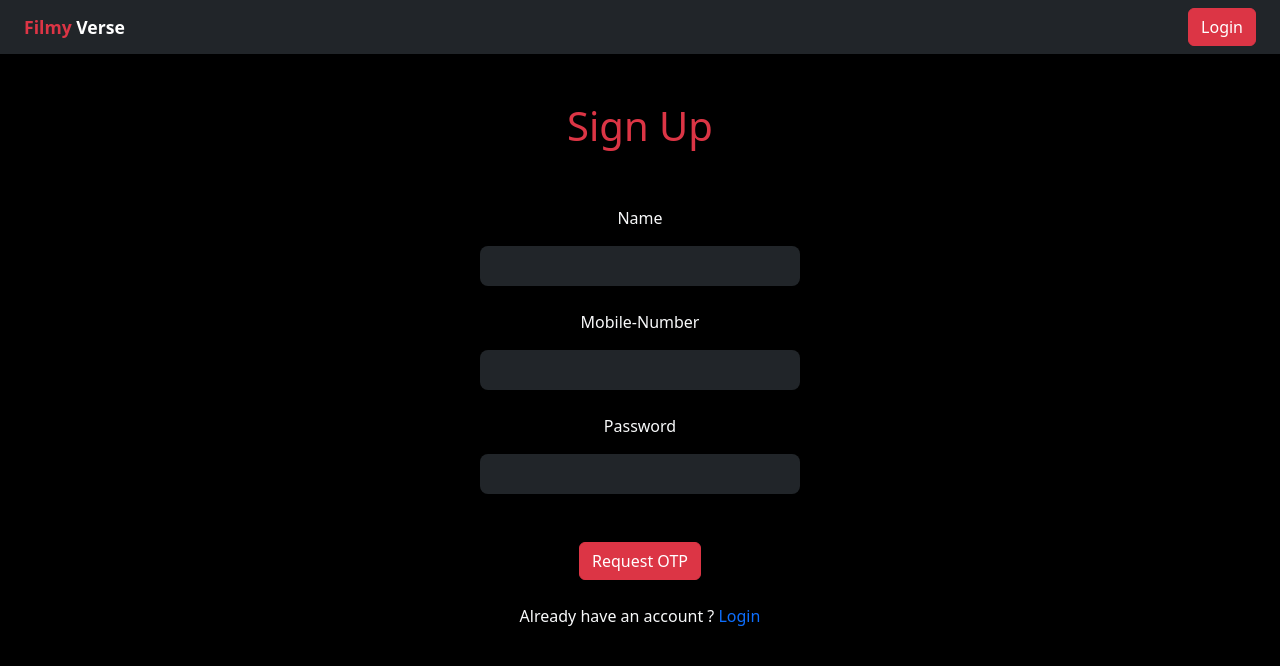
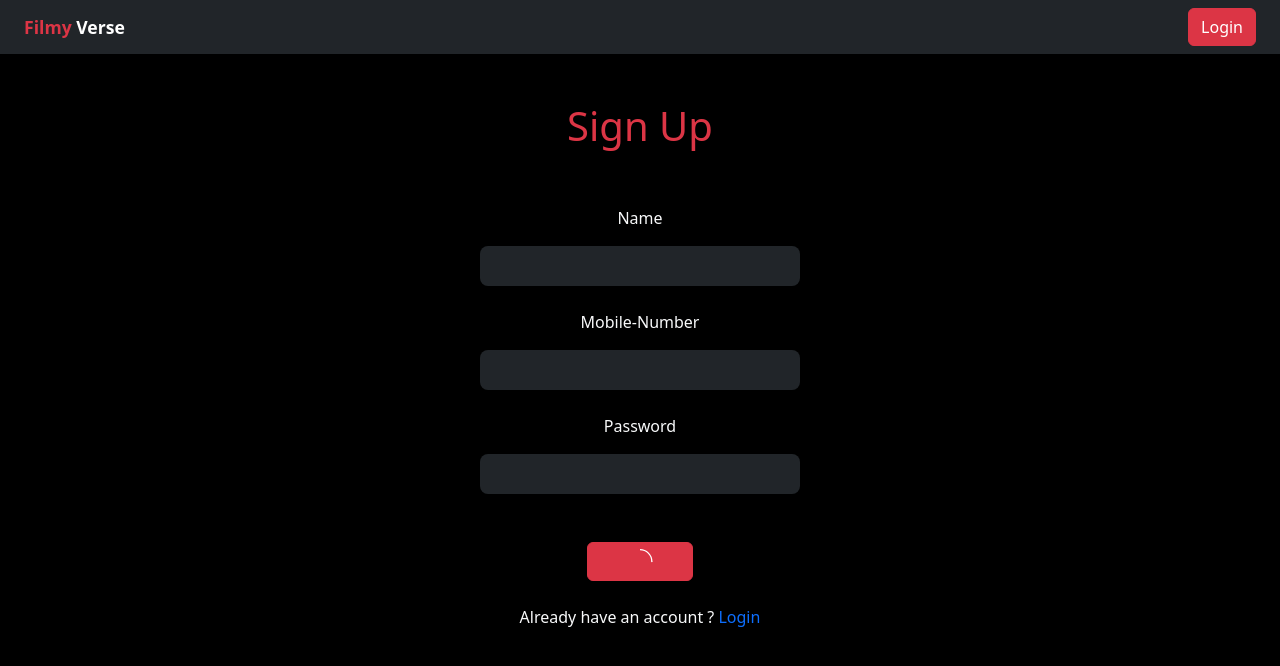
Before and after one commit to Abidhussainqazi/projectFilmyverse, a React (Vite) app in the folder my-app/: page /signup in a window 1280 px wide. Both pictures are taken after a click on the button "Request OTP". Shown: the top 666 px of the page. Built offline with nearby package versions, Linux system fonts and the light colour scheme; no server answers.

Commit message:
add-code

```diff
--- a/my-app/package.json
+++ b/my-app/package.json
@@ -10,6 +10,7 @@
     "preview": "vite preview"
   },
   "dependencies": {
+    "bcrypt": "^5.1.0",
     "firebase": "^10.0.0",
     "react": "^18.2.0",
     "react-dom": "^18.2.0",
--- a/my-app/src/Components/Signup.jsx
+++ b/my-app/src/Components/Signup.jsx
@@ -1,16 +1,132 @@
 import React, { useState } from 'react'
-import { Form, Link } from 'react-router-dom'
+import { Link } from 'react-router-dom'
+import { TailSpin } from 'react-loader-spinner';
+import { getAuth, RecaptchaVerifier, signInWithPhoneNumber } from 'firebase/auth';
+import app from '../firebase/firebase';
+import swal from 'sweetalert';
+// import bcrypt from 'bcrypt';
+import { usersRef } from '../firebase/firebase';
+import { addDoc } from 'firebase/firestore';
+
+const auth = getAuth(app);
 
 function Signup() {
+
     const [form, setForm] = useState({
         name: "",
         mobile: "",
         password: "",
     });
+    const [loading, setLoading] = useState(false);
+    const [optSent, setOtpSent] = useState(false);
+    const [OTP, setOTP] = useState("");
 
+    // const generateRecaptha = () => {
+    //     window.recaptchaVerifier = new RecaptchaVerifier('recaptcha-container', {
+    //         'size': 'invisible',
+    //         'callback': (response) => {
+    //             // reCAPTCHA solved, allow signInWithPhoneNumber.
+    //         }
+    //     }, auth);
+    // }
+
+
+    const requestOtp = () => {
+        setLoading(true);
+        // generateRecaptha();
+        // let appVerifier = window.recaptchaVerifier;
+        signInWithPhoneNumber(auth, `+92${form.mobile}`)
+            .then(confirmationResult => {
+                window.confirmationResult = confirmationResult;
+                swal({
+                    text: "OTP Sent",
+                    icon: "success",
+                    buttons: false,
+                    timer: 3000,
+                });
+                setOtpSent(true);
+                setLoading(false);
+            }).catch((error) => {
+                console.log(error)
+            })
+    }
+
+
+
+    const verifyOTP = () => {
+        try {
+            setLoading(true);
+            window.confirmationResult.confirm(OTP).then((result) => {
+                uploadData();
+                swal({
+                    text: "Sucessfully Registered",
+                    icon: "success",
+                    buttons: false,
+                    timer: 3000,
+                });
+                // navigate('/login')
+                setLoading(false);
+            })
+        } catch (error) {
+            console.log(error);
+        }
+    }
+
+    const uploadData = async ()=>{
+        await addDoc(usersRef,{
+            form
+        });
+    }
+
+
+    // const uploadData = async () => {
+    //     try {
+    //         const salt = bcrypt.genSaltSync(10);
+    //         var hash = bcrypt.hashSync(form.password, salt);
+    //         await addDoc(usersRef, {
+    //             name: form.name,
+    //             password: hash,
+    //             mobile: form.mobile
+    //         });
+    //     } catch (err) {
+    //         console.log(err);
+    //     }
+    // }
     return (
         <>
             <div className="d-flex flex-column justify-content-center text-light mt-5">
+                {optSent ?
+                    <>
+                        <h1 className='text-center text-danger'>Sign Up</h1>
+
+                        <div className='text-center my-5'>
+
+                            <p className='d-flex flex-column text-light'>OTP</p>
+
+                            <input
+                                value={OTP}
+                                onChange={(e) => setOTP(e.target.value)}
+                                id='message'
+                                name='message'
+                                className=' w-25 p-2 mx-auto '
+                                style={{ borderRadius: "8px", backgroundColor: "#212529", color: 'white', border: "none" }}
+
+                            />
+                        </div>
+                        <div className="  d-flex justify-content-center " >
+                            <button
+                                onClick={verifyOTP}
+                                type="button"
+                                className="btn btn-danger">
+                                {loading ? <TailSpin height={25} color='white' /> : 'Confirm OTP'}
+                            </button>
+                        </div>
+                    </>
+                    :
+
+
+                    //  Real-Code
+                    <>
                         <h1 className='text-center text-danger'>Sign Up</h1>
 
                         <div className='text-center my-5'>
@@ -57,15 +173,22 @@ function Signup() {
 
 
                         <div className="  d-flex justify-content-center " >
-                    <button type="button" className="btn btn-danger">Request OTP</button>
+                            <button
+                                onClick={requestOtp}
+                                type="button"
+                                className="btn btn-danger">
+                                {loading ? <TailSpin height={25} color='white' /> : 'Request OTP'}
+                            </button>
                         </div>
+                    </>
+                }
                 <div className='text-center mt-4'>
                     <p>Already have an account ? <Link to={'/login'} style={{ textDecoration: "none" }}><span className='text-primary' s>Login</span></Link></p>
                 </div>
 
 
 
-
+                <div id="recaptcha-container" ></div>
 
 
             </div>
@@ -73,4 +196,4 @@ function Signup() {
     )
 }
 
-export default Signup
+export default Signup;
--- a/my-app/src/firebase/firebase.jsx
+++ b/my-app/src/firebase/firebase.jsx
@@ -16,4 +16,5 @@ const app = initializeApp(firebaseConfig);
 export const db = getFirestore(app);
 export const moviesRef = collection(db, "movies");
 export const reviewsRef = collection(db, "reviews");
+export const usersRef = collection(db, "users");
 export default app;
```
Also changed, not shown: 1 other file (tests, documents, lock files or other folders). Lines whose indentation alone changed are shown as unchanged.
